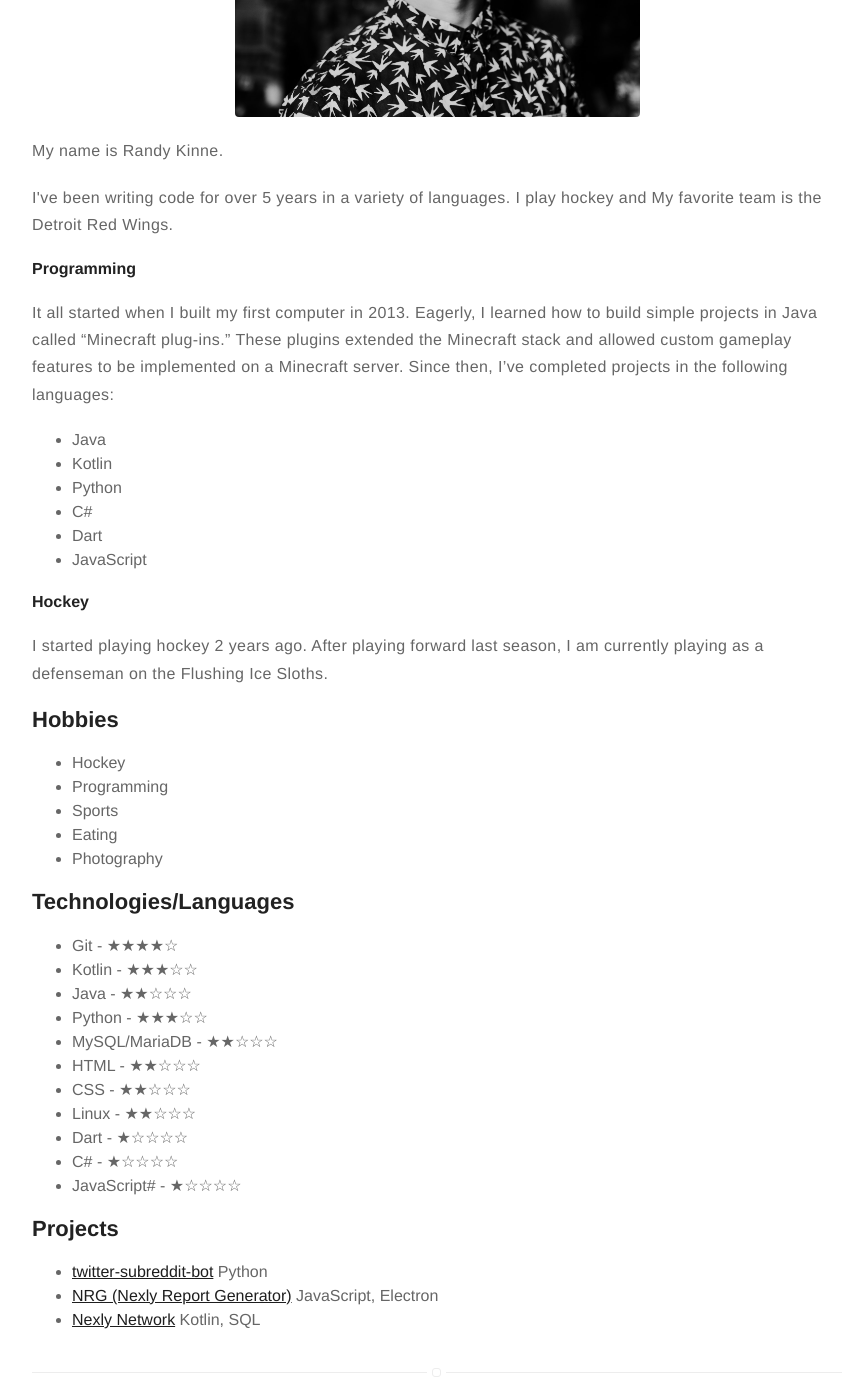
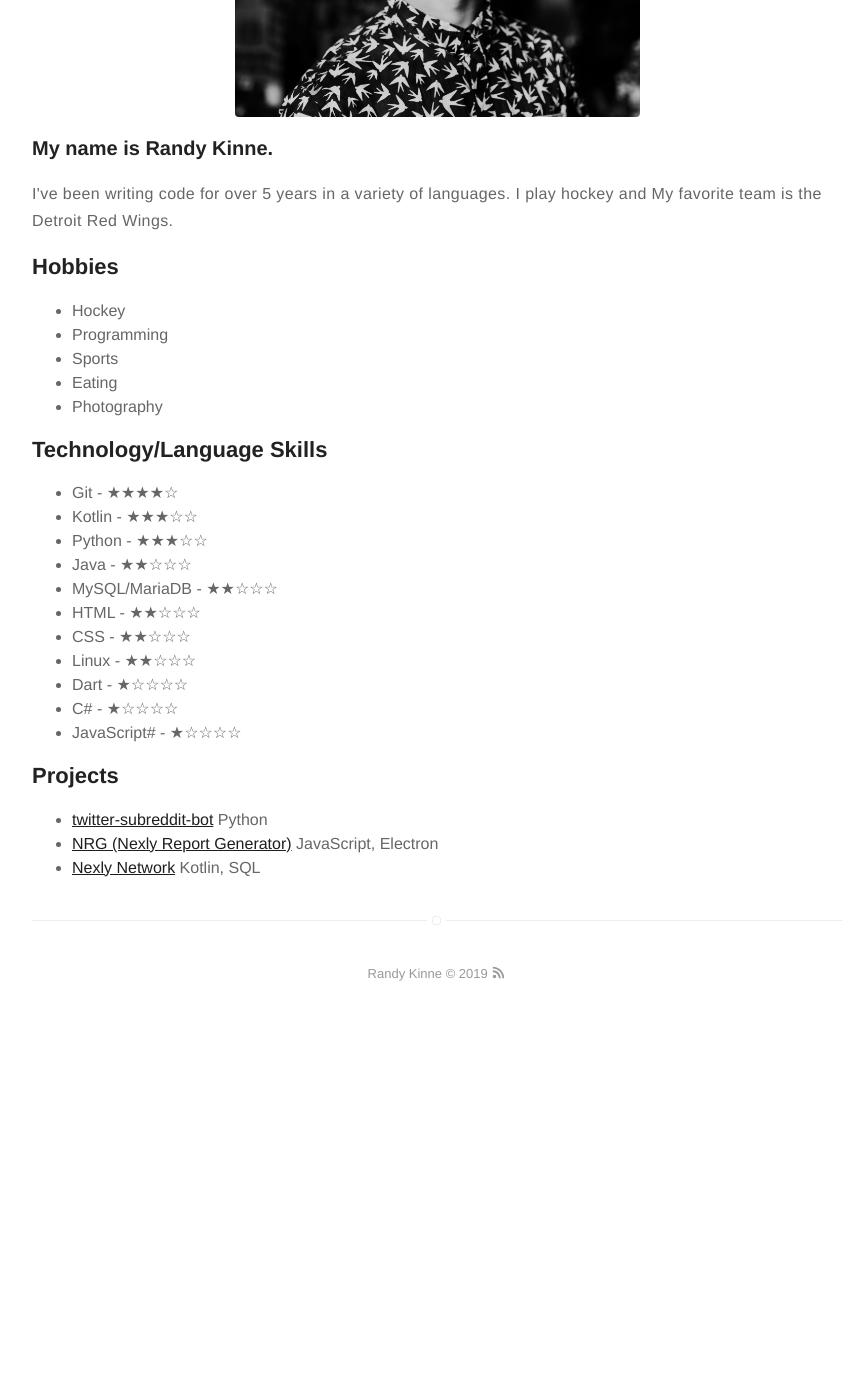
Before and after one commit to randykinne/randykinne.dev, a Jekyll site: the page built from about.md, in a window 1280 px wide and 1400 px high, scrolled down 413 px. Shown: the whole window, without its empty margins (203-1055 px from the left). Built offline with Jekyll 4.4.1, drawn with Linux system fonts in a browser that asks for light colours; after the commit the page ends 1434 px from its top, so only the background shows below that.

Commit message:
Remove badly formatted about

```diff
--- a/about.md
+++ b/about.md
@@ -4,23 +4,9 @@ layout: page
 ---
 ![Profile Image]({{ site.url }}/{{ site.picture }})
 
-<p>My name is Randy Kinne.</p>
+<h3>My name is Randy Kinne.</h3>
 
 <p>I've been writing code for over 5 years in a variety of languages. I play hockey and My favorite team is the Detroit Red Wings.</p>
-
-<h4>Programming</h4>
-It all started when I built my first computer in 2013. Eagerly, I learned how to build simple projects in Java called "Minecraft plug-ins." These plugins extended the Minecraft stack and allowed custom gameplay features to be implemented on a Minecraft server. Since then, I've completed projects in the following languages:
-<ul>
-    <li>Java</li>
-    <li>Kotlin</li>
-    <li>Python</li>
-    <li>C#</li>
-    <li>Dart</li>
-    <li>JavaScript</li>
-</ul>
-
-<h4>Hockey</h4>
-I started playing hockey 2 years ago. After playing forward last season, I am currently playing as a defenseman on the Flushing Ice Sloths.
 
 <h2>Hobbies</h2>
 
@@ -32,13 +18,13 @@ I started playing hockey 2 years ago. After playing forward last season, I am cu
 	<li>Photography</li>
 </ul>
 
-<h2>Technologies/Languages</h2>
+<h2>Technology/Language Skills</h2>
 
 <ul class="skill-list">
 	<li>Git - ★★★★☆</li>
 	<li>Kotlin - ★★★☆☆</li>
+	<li>Python - ★★★☆☆</li>
 	<li>Java - ★★☆☆☆</li>
-	<li>Python - ★★★☆☆</li>
 	<li>MySQL/MariaDB - ★★☆☆☆</li>
     <li>HTML - ★★☆☆☆</li>
     <li>CSS - ★★☆☆☆</li>
```
